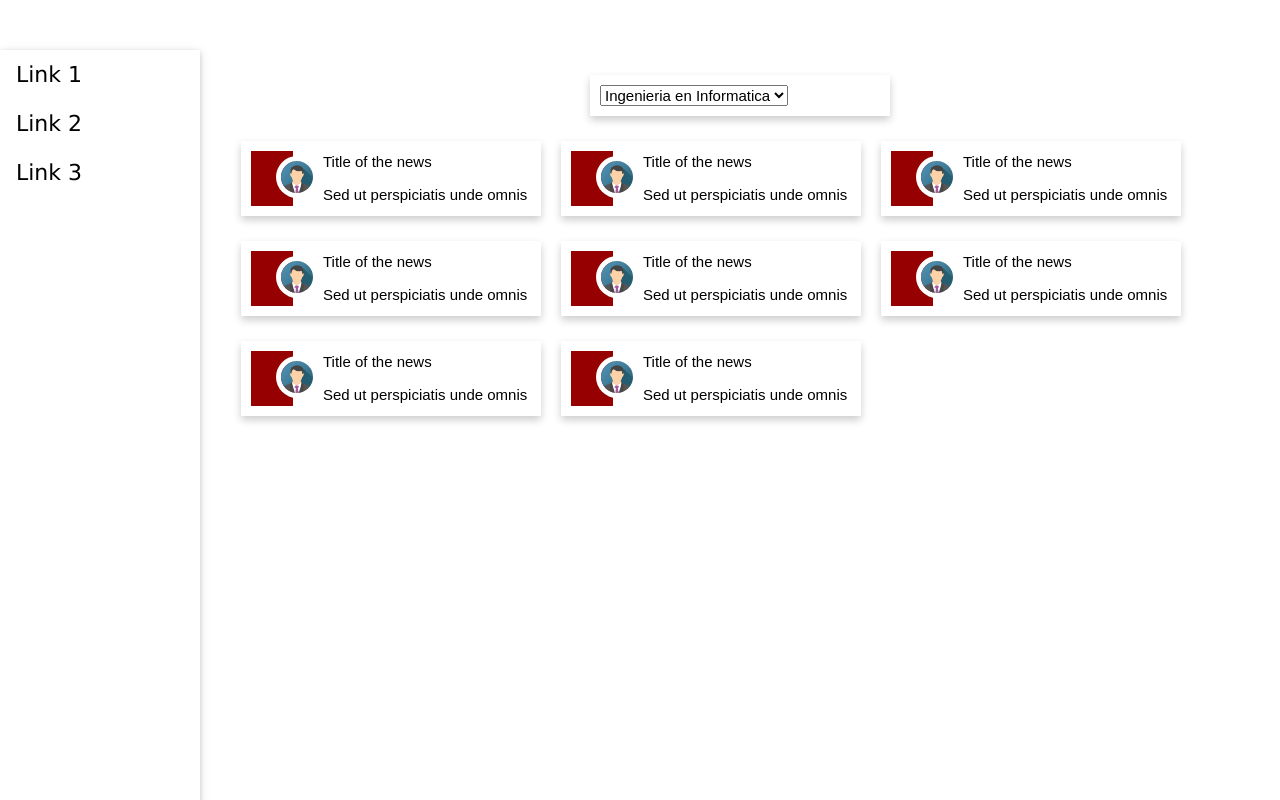
After one commit to GonzaloHirsch/team-3, a Flask app: template templates/mentores.html in a window 1280 px wide. The commit adds this page. Run offline with Flask 2, Linux system fonts and the light colour scheme; the template is opened without the code that fills it, so the values that code supplies are empty.

Commit message:
Added mentors html

```diff
--- /dev/null
+++ b/templates/mentores.html
@@ -0,0 +1,293 @@
+<html>
+  <title>Mentores</title>
+ <meta name="viewport" content="width=device-width, initial-scale=1" charset="ISO-8859-1">
+ <link rel="stylesheet" href="https://cdnjs.cloudflare.com/ajax/libs/font-awesome/4.7.0/css/font-awesome.min.css">
+<style>
+.card {
+  box-shadow: 0 4px 8px 0 rgba(0, 0, 0, 0.2);
+  max-width: 300px;
+  margin: auto;
+  text-align: left;
+  padding: 10px;
+  font-family: arial;
+}
+
+.title {
+  color: grey;
+  font-size: 18px;
+}
+
+button {
+  border: none;
+  outline: 0;
+  display: inline-block;
+  padding: 8px;
+  color: white;
+  background-color: #000;
+  text-align: center;
+  cursor: pointer;
+  width: 100%;
+  font-size: 18px;
+}
+
+a {
+  text-decoration: none;
+  font-size: 22px;
+  color: black;
+}
+
+button:hover, a:hover {
+  opacity: 0.7;
+}
+</style>
+<link rel="stylesheet" href="https://www.w3schools.com/w3css/4/w3.css">
+<body>
+
+<div class="w3-sidebar w3-bar-block w3-collapse w3-card w3-animate-left" style="width:200px;" id="mySidebar">
+  <button class="w3-bar-item w3-button w3-large w3-hide-large" onclick="w3_close()">Close &times;</button>
+  <a href="#" class="w3-bar-item w3-button">Link 1</a>
+  <a href="#" class="w3-bar-item w3-button">Link 2</a>
+  <a href="#" class="w3-bar-item w3-button">Link 3</a>
+</div>
+
+<div class="w3-main" style="margin-left:200px">
+<div class="w3-teal" style="position: fixed; top: 0; width: 100%; z-index: 500">
+  <button class="w3-button w3-teal w3-xlarge w3-hide-large" style="text-align: left;" onclick="w3_open()">&#9776;</button>
+  <!-- <div class="w3-container">
+    <h1>Profile</h1>
+  </div> -->
+</div>
+
+<!-- <div class="w3-container">
+  <h3>Responsive Sidebar</h3>
+  <p>The sidebar in this example will always be displayed on screens wider than 992px, and hidden on tablets or mobile phones (screens less than 993px wide).</p>
+  <p>On tablets and mobile phones the sidebar is replaced with a menu icon to open the sidebar.</p>
+  <p>The sidebar will overlay of the page content.</p>
+  <p><b>Resize the browser window to see how it works.</b></p>
+</div> -->
+
+<div class="w3-container" style="margin-top: 50px">
+<div  id="profileInfo" style="width: 100%;">
+    <div class="card" style=" padding: 10px; margin-top: 25px; width: 100%;">
+      <select>
+  <option value="volvo">Ingenieria en Informatica</option>
+  <option value="saab">Economia</option>
+  <option value="opel">Medicina</option>
+  <option value="audi">Abogacia</option>
+</select>
+    </div>
+
+<div style="; width: 100%;overflow: auto;">
+<!-- Grid row -->
+<div style="width: 100%; margin:15px">
+  <!-- Grid column -->
+  <div class="col-md-6 mb-4" style="float: left; margin:10px">
+    <!--Card-->
+    <div class="card default-color-dark" style="width: 100%; height: 75px" >
+    <div class="view">
+      <div style="background-color: rgb(150,0,0); float: left; width: 15%; height: 100%">
+        <center>
+          <img src="../Front/icons/img_avatar.png" alt="John" style="width:100%; border-radius: 50%; border:5px solid white; position: relative; left: 25px; top:5px">
+        </center>
+      </div>
+      </div>
+      <div class="card-body text-center" style="width: 85%; float: right; margin-top: 0px">
+        <!--Title-->
+        <p class="card-title white-text" style="margin-left: 30px; margin-bottom: 10px; margin-top: 0px">Title of the news</p>
+        <!--Text-->
+        <p class="card-text white-text"  style="margin-left: 30px; margin-top: 5px">Sed ut perspiciatis unde omnis</p>
+      </div>
+
+    </div>
+    <!--/.Card-->
+
+  </div>
+  <!-- Grid column -->
+
+  <!-- Grid column -->
+  <div class="col-md-6 mb-4" style="float: left; margin:10px">
+    <!--Card-->
+    <div class="card default-color-dark" style="width: 100%; height: 75px" >
+    <div class="view">
+      <div style="background-color: rgb(150,0,0); float: left; width: 15%; height: 100%">
+        <center>
+          <img src="../Front/icons/img_avatar.png" alt="John" style="width:100%; border-radius: 50%; border:5px solid white; position: relative; left: 25px; top:5px">
+        </center>
+      </div>
+      </div>
+      <div class="card-body text-center" style="width: 85%; float: right; margin-top: 0px">
+        <!--Title-->
+        <p class="card-title white-text" style="margin-left: 30px; margin-bottom: 10px; margin-top: 0px">Title of the news</p>
+        <!--Text-->
+        <p class="card-text white-text"  style="margin-left: 30px; margin-top: 5px">Sed ut perspiciatis unde omnis</p>
+      </div>
+
+    </div>
+    <!--/.Card-->
+
+  </div>
+  <!-- Grid column -->
+</div>
+<div style="width: 100%; margin:15px">
+  <!-- Grid column -->
+  <div class="col-md-6 mb-4" style="float: left; margin:10px">
+    <!--Card-->
+    <div class="card default-color-dark" style="width: 100%; height: 75px" >
+    <div class="view">
+      <div style="background-color: rgb(150,0,0); float: left; width: 15%; height: 100%">
+        <center>
+          <img src="../Front/icons/img_avatar.png" alt="John" style="width:100%; border-radius: 50%; border:5px solid white; position: relative; left: 25px; top:5px">
+        </center>
+      </div>
+      </div>
+      <div class="card-body text-center" style="width: 85%; float: right; margin-top: 0px">
+        <!--Title-->
+        <p class="card-title white-text" style="margin-left: 30px; margin-bottom: 10px; margin-top: 0px">Title of the news</p>
+        <!--Text-->
+        <p class="card-text white-text"  style="margin-left: 30px; margin-top: 5px">Sed ut perspiciatis unde omnis</p>
+      </div>
+
+    </div>
+    <!--/.Card-->
+
+  </div>
+  <!-- Grid column -->
+
+  <!-- Grid column -->
+  <div class="col-md-6 mb-4" style="float: left; margin:10px">
+    <!--Card-->
+    <div class="card default-color-dark" style="width: 100%; height: 75px" >
+    <div class="view">
+      <div style="background-color: rgb(150,0,0); float: left; width: 15%; height: 100%">
+        <center>
+          <img src="../Front/icons/img_avatar.png" alt="John" style="width:100%; border-radius: 50%; border:5px solid white; position: relative; left: 25px; top:5px">
+        </center>
+      </div>
+      </div>
+      <div class="card-body text-center" style="width: 85%; float: right; margin-top: 0px">
+        <!--Title-->
+        <p class="card-title white-text" style="margin-left: 30px; margin-bottom: 10px; margin-top: 0px">Title of the news</p>
+        <!--Text-->
+        <p class="card-text white-text"  style="margin-left: 30px; margin-top: 5px">Sed ut perspiciatis unde omnis</p>
+      </div>
+
+    </div>
+    <!--/.Card-->
+
+  </div>
+  <!-- Grid column -->
+</div>
+<div style="width: 100%; margin:15px">
+  <!-- Grid column -->
+  <div class="col-md-6 mb-4" style="float: left; margin:10px">
+    <!--Card-->
+    <div class="card default-color-dark" style="width: 100%; height: 75px" >
+    <div class="view">
+      <div style="background-color: rgb(150,0,0); float: left; width: 15%; height: 100%">
+        <center>
+          <img src="../Front/icons/img_avatar.png" alt="John" style="width:100%; border-radius: 50%; border:5px solid white; position: relative; left: 25px; top:5px">
+        </center>
+      </div>
+      </div>
+      <div class="card-body text-center" style="width: 85%; float: right; margin-top: 0px">
+        <!--Title-->
+        <p class="card-title white-text" style="margin-left: 30px; margin-bottom: 10px; margin-top: 0px">Title of the news</p>
+        <!--Text-->
+        <p class="card-text white-text"  style="margin-left: 30px; margin-top: 5px">Sed ut perspiciatis unde omnis</p>
+      </div>
+
+    </div>
+    <!--/.Card-->
+
+  </div>
+  <!-- Grid column -->
+
+  <!-- Grid column -->
+  <div class="col-md-6 mb-4" style="float: left; margin:10px">
+    <!--Card-->
+    <div class="card default-color-dark" style="width: 100%; height: 75px" >
+    <div class="view">
+      <div style="background-color: rgb(150,0,0); float: left; width: 15%; height: 100%">
+        <center>
+          <img src="../Front/icons/img_avatar.png" alt="John" style="width:100%; border-radius: 50%; border:5px solid white; position: relative; left: 25px; top:5px">
+        </center>
+      </div>
+      </div>
+      <div class="card-body text-center" style="width: 85%; float: right; margin-top: 0px">
+        <!--Title-->
+        <p class="card-title white-text" style="margin-left: 30px; margin-bottom: 10px; margin-top: 0px">Title of the news</p>
+        <!--Text-->
+        <p class="card-text white-text"  style="margin-left: 30px; margin-top: 5px">Sed ut perspiciatis unde omnis</p>
+      </div>
+
+    </div>
+    <!--/.Card-->
+
+  </div>
+  <!-- Grid column -->
+</div>
+<div style="width: 100%; margin:15px">
+  <!-- Grid column -->
+  <div class="col-md-6 mb-4" style="float: left; margin:10px">
+    <!--Card-->
+    <div class="card default-color-dark" style="width: 100%; height: 75px" >
+    <div class="view">
+      <div style="background-color: rgb(150,0,0); float: left; width: 15%; height: 100%">
+        <center>
+          <img src="../Front/icons/img_avatar.png" alt="John" style="width:100%; border-radius: 50%; border:5px solid white; position: relative; left: 25px; top:5px">
+        </center>
+      </div>
+      </div>
+      <div class="card-body text-center" style="width: 85%; float: right; margin-top: 0px">
+        <!--Title-->
+        <p class="card-title white-text" style="margin-left: 30px; margin-bottom: 10px; margin-top: 0px">Title of the news</p>
+        <!--Text-->
+        <p class="card-text white-text"  style="margin-left: 30px; margin-top: 5px">Sed ut perspiciatis unde omnis</p>
+      </div>
+
+    </div>
+    <!--/.Card-->
+
+  </div>
+  <!-- Grid column -->
+
+  <!-- Grid column -->
+  <div class="col-md-6 mb-4" style="float: left; margin:10px">
+    <!--Card-->
+    <div class="card default-color-dark" style="width: 100%; height: 75px" >
+    <div class="view">
+      <div style="background-color: rgb(150,0,0); float: left; width: 15%; height: 100%">
+        <center>
+          <img src="../Front/icons/img_avatar.png" alt="John" style="width:100%; border-radius: 50%; border:5px solid white; position: relative; left: 25px; top:5px">
+        </center>
+      </div>
+      </div>
+      <div class="card-body text-center" style="width: 85%; float: right; margin-top: 0px">
+        <!--Title-->
+        <p class="card-title white-text" style="margin-left: 30px; margin-bottom: 10px; margin-top: 0px">Title of the news</p>
+        <!--Text-->
+        <p class="card-text white-text"  style="margin-left: 30px; margin-top: 5px">Sed ut perspiciatis unde omnis</p>
+      </div>
+
+    </div>
+    <!--/.Card-->
+
+  </div>
+  <!-- Grid column -->
+</div>
+</div>
+</div>
+</div>
+
+</div>
+<script>
+function w3_open() {
+  document.getElementById("mySidebar").style.display = "block";
+}
+
+function w3_close() {
+  document.getElementById("mySidebar").style.display = "none";
+}
+</script>
+     </body>
+</html>
--- a/templates/profile.html
+++ b/templates/profile.html
@@ -1,5 +1,5 @@
 <html>
-  <title>This is title</title>
+  <title>Profile</title>
  <meta name="viewport" content="width=device-width, initial-scale=1">
  <link rel="stylesheet" href="https://cdnjs.cloudflare.com/ajax/libs/font-awesome/4.7.0/css/font-awesome.min.css">
 <style>
@@ -51,7 +51,7 @@ button:hover, a:hover {
 </div>
 
 <div class="w3-main" style="margin-left:200px">
-<div class="w3-teal" style="position: fixed; top: 0; width: 100%; ">
+<div class="w3-teal" style="position: fixed; top: 0; width: 100%; z-index: 500">
   <button class="w3-button w3-teal w3-xlarge w3-hide-large" style="text-align: left;" onclick="w3_open()">&#9776;</button>
   <!-- <div class="w3-container">
     <h1>Profile</h1>
@@ -73,7 +73,6 @@ button:hover, a:hover {
         <center>
           <img src="../Front/icons/img_avatar.png" alt="John" style="width:40%; border-radius: 50%; border:5px solid white; position: relative; top:25px">
         </center>
-
       </div>
       <h1 style="margin-top: 30px">John Doe</h1>
       <p class="title">CEO & Founder, Example</p>
```
